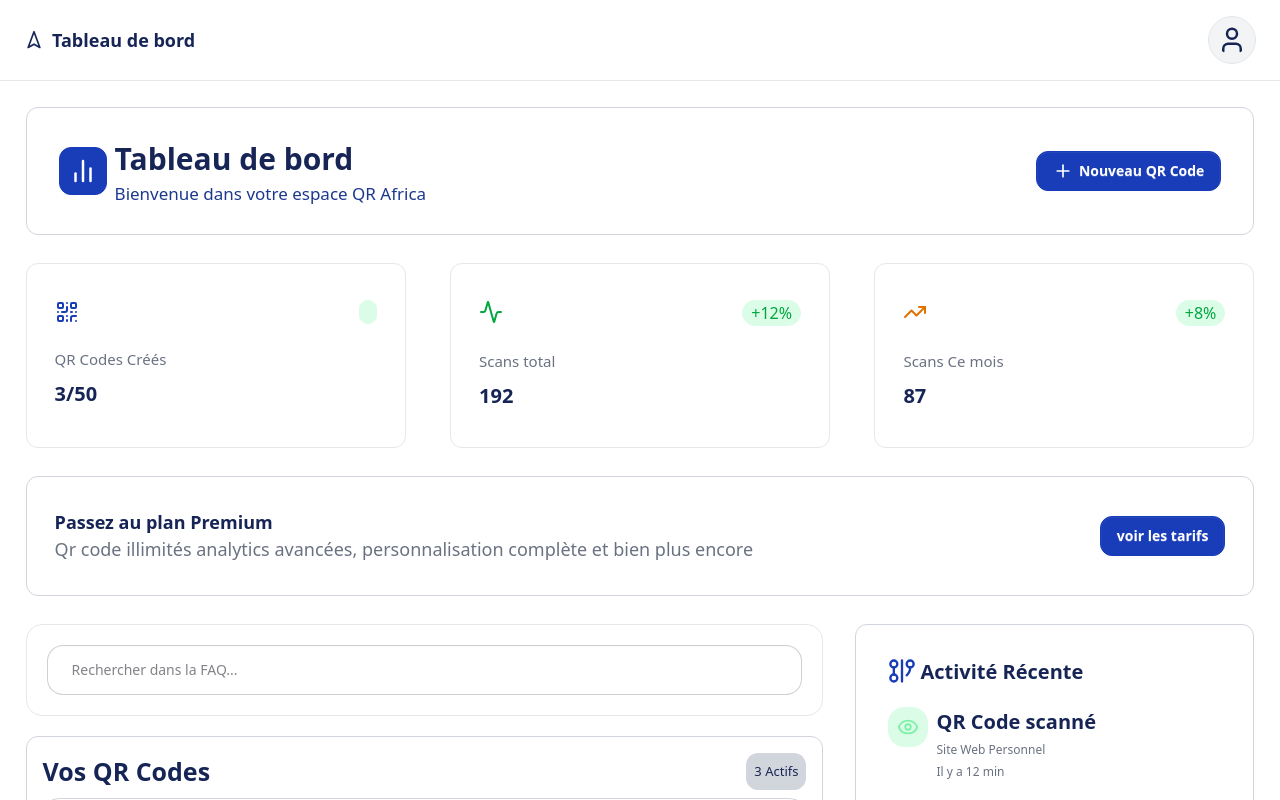
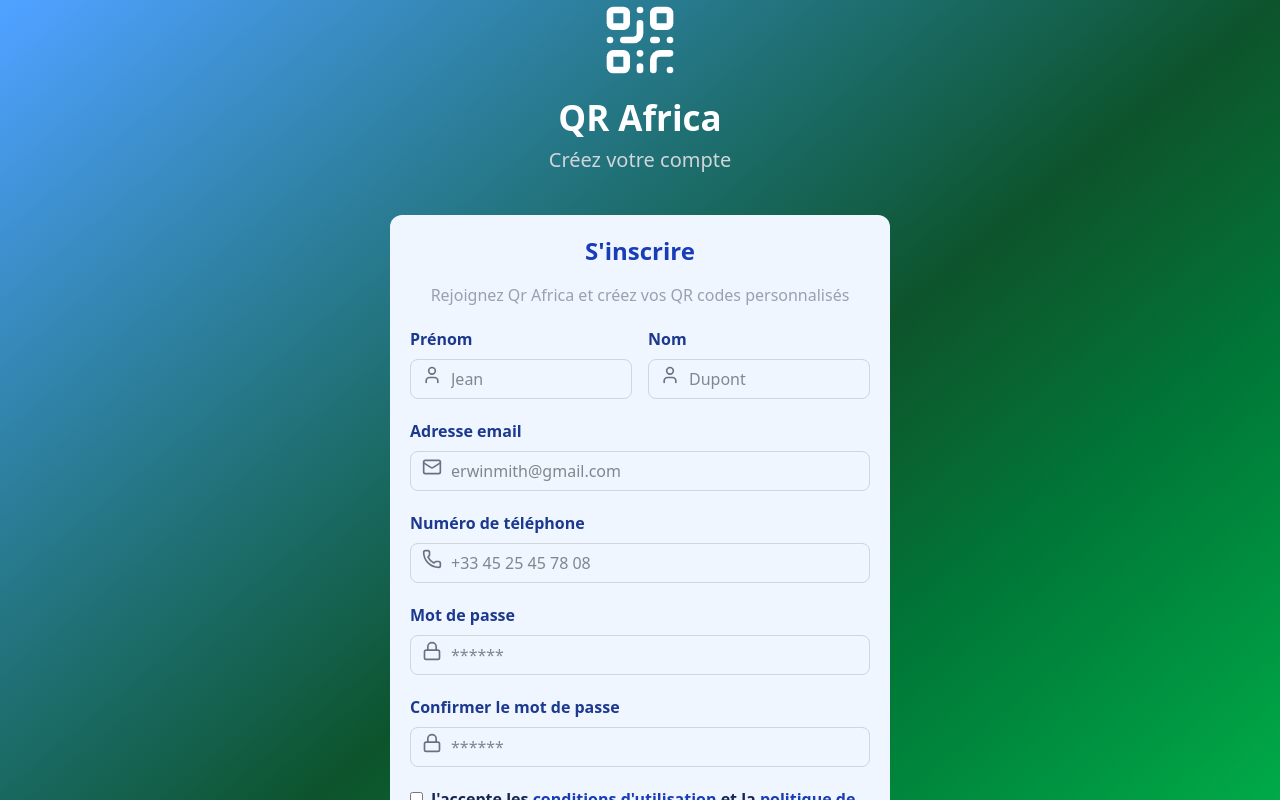
Before and after one commit to Eunock-web/QR-AFRICA-FRONT, a React (Vite) app: page / in a window 1280 px wide. Shown: the top 800 px of the page. Built offline with nearby package versions, Linux system fonts and the light colour scheme.

Commit message:
Corection erreur

```diff
--- a/src/App.jsx
+++ b/src/App.jsx
@@ -24,12 +24,12 @@ import PostFooter from './components/Footer/PostFooter'
 function App() {
   return (
     <div className="">
-      <NavBar2 />
-      {/* <Register /> */}
+      {/* <NavBar /> */}
+      <Register />
       {/* <Login /> */}
       {/* <Create /> */}
       {/* <Wifis /> */}
-      <DashboardStandard />
+      {/* <DashboardStandard /> */}
       {/* <Footer /> */}
       {/* <PostFooter /> */}
     </div>
--- a/src/components/pages/Contact.Jsx
+++ b/src/components/pages/Contact.Jsx
@@ -9,7 +9,7 @@ function Contact() {
         <div className='flex flex-row justify-between mt-[5%] mx-[10%] '>
             <div className='flex flex-col space-y-3 w-3/5'>
                 <div className='flex flex-col mb-5 '>
-                    <h1 className=' font-bold text-[27px] text-blue-950 '> Créer un code Qr </h1>
+                    <h1 className='font-bold text-[27px] text-blue-950 '> Créer un code Qr </h1>
                     <p className='text-gray-400'>Choisissez le type de QR code que vous souhaitez créez </p>
                 </div>
 
```
